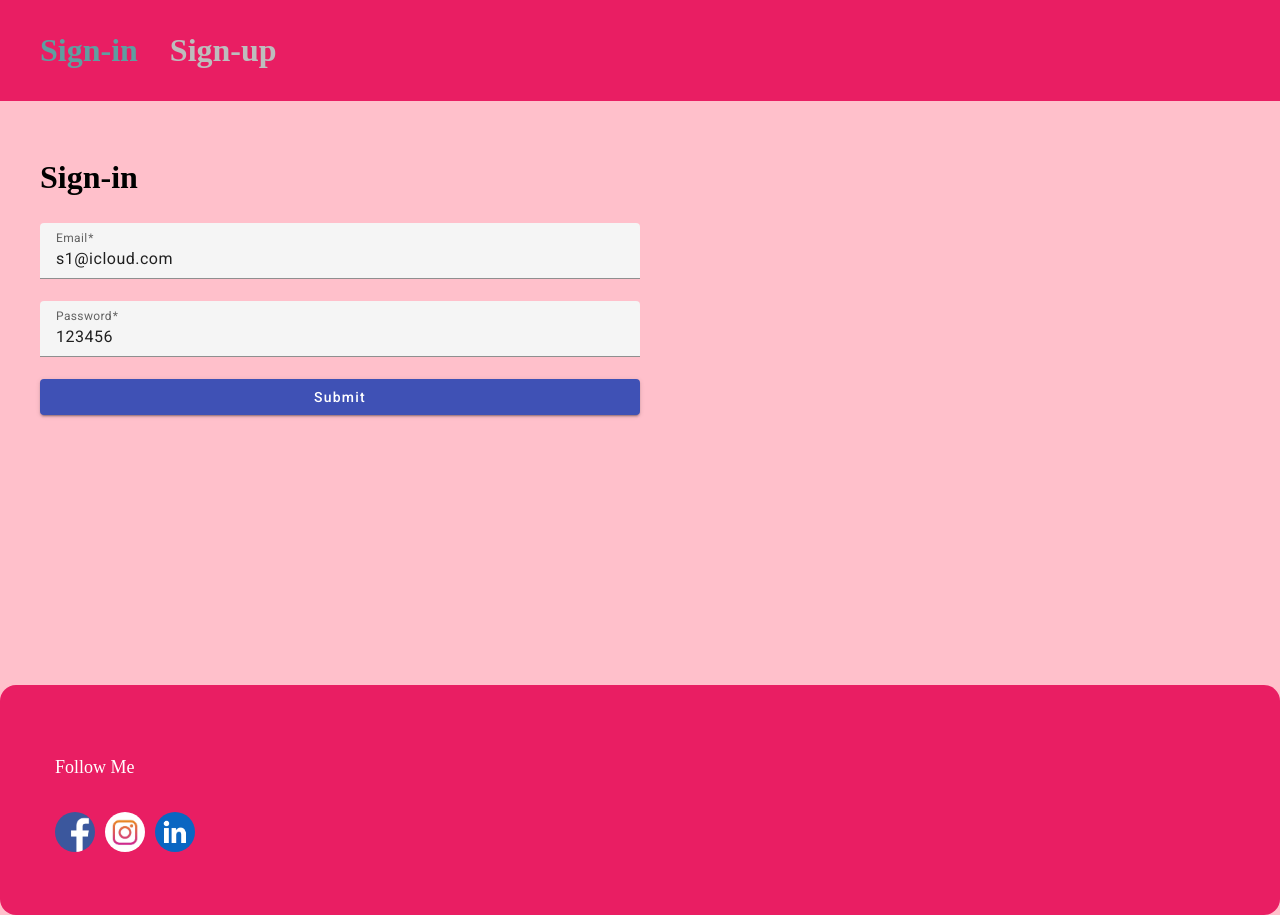
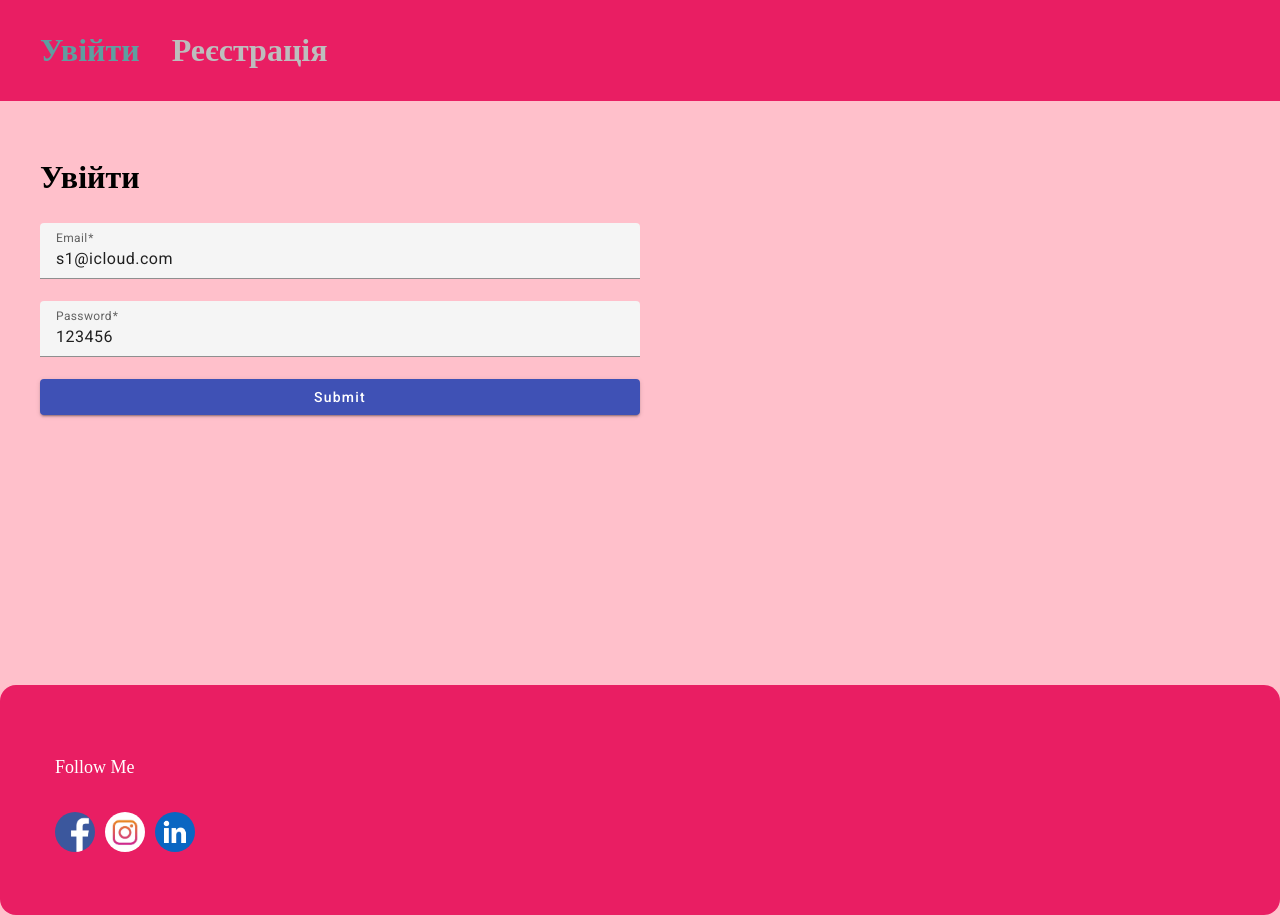
Before and after one commit to Ivan-Andrusyshyn/diary, an Angular app: page /sign-in in a window 1280 px wide. Built offline with nearby package versions, Linux system fonts and the light colour scheme; no server answers.

Commit message:
add autoscroll in diary page

```diff
--- a/src/app/components/header/header.component.html
+++ b/src/app/components/header/header.component.html
@@ -5,12 +5,12 @@
         <ng-container *ngIf="!(isLoggedIn$ | async); else loggedIn">
           <li>
             <a class="nav-link" routerLinkActive="active" routerLink="/sign-in"
-              >Sign-in</a
+              >Увійти</a
             >
           </li>
           <li>
             <a class="nav-link" routerLinkActive="active" routerLink="/sign-up"
-              >Sign-up</a
+              >Реєстрація</a
             >
           </li>
         </ng-container>
@@ -31,8 +31,8 @@
               class="nav-link"
               routerLinkActive="active"
               routerLink="/diary"
-              >Додати допис</a
-            >
+              >Додати
+            </a>
           </li>
           <li>
             <a class="nav-link" routerLinkActive="active" routerLink="/profile"
--- a/src/app/pages/diary/diary.component.html
+++ b/src/app/pages/diary/diary.component.html
@@ -10,7 +10,7 @@
           <li
             *ngFor="let img of catsImgs"
             [class.currantImage]="img.imgUrl === currentImage.imgUrl"
-            (click)="onChooseImage(img)"
+            (click)="onChooseImage(img, scrollTarget)"
           >
             <img [src]="img.imgUrl" [alt]="img.imgAlt" />
           </li>
@@ -21,7 +21,7 @@
           <li
             *ngFor="let img of dogsImgs"
             [class.currantImage]="img.imgUrl === currentImage.imgUrl"
-            (click)="onChooseImage(img)"
+            (click)="onChooseImage(img, scrollTarget)"
           >
             <img [src]="img.imgUrl" [alt]="img.imgTitle" />
           </li>
@@ -30,9 +30,11 @@
     </mat-tab-group>
   </div>
 
-  <app-diary-form
-    (onSubmit)="onSubmitForm()"
-    [currentImage]="currentImage"
-    [formGroup]="diaryFormGroup"
-  ></app-diary-form>
+  <div #scrollTarget>
+    <app-diary-form
+      (onSubmit)="onSubmitForm()"
+      [currentImage]="currentImage"
+      [formGroup]="diaryFormGroup"
+    ></app-diary-form>
+  </div>
 </div>
--- a/src/app/pages/diary/diary.component.ts
+++ b/src/app/pages/diary/diary.component.ts
@@ -67,7 +67,8 @@ export class DiaryComponent {
       console.log('Form is not valid!');
     }
   }
-  onChooseImage(value: DiaryContentArray) {
+  onChooseImage(value: DiaryContentArray, scrollTarget: HTMLElement) {
     this.currentImage = value;
+    scrollTarget.scrollIntoView({ behavior: 'smooth' });
   }
 }
--- a/src/app/pages/signin/signin.component.ts
+++ b/src/app/pages/signin/signin.component.ts
@@ -17,7 +17,7 @@ export class SigninComponent {
   private authService = inject(AuthService);
 
   signinForm: FormGroup;
-  titleName: string = 'Sign-in';
+  titleName: string = 'Увійти';
   errorMessage: string = 'You need fill-up your email and password.';
 
   constructor() {
--- a/src/app/pages/signup/signup.component.ts
+++ b/src/app/pages/signup/signup.component.ts
@@ -17,7 +17,7 @@ export class SignupComponent {
   private authService = inject(AuthService);
 
   signupForm: FormGroup;
-  titleName: string = 'Sign-up';
+  titleName: string = 'Реєстрація';
   errorMessage: string = 'You need fill-up your name, email and password.';
 
   constructor() {
```
